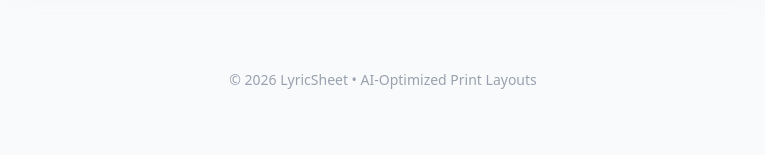
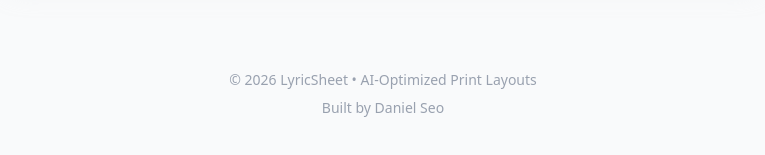
Before and after one commit to seoz/lyrics-printer, a React (Vite) app: page / in a window 1280 px wide. Shown: the part 989-1144 px from the top of the page, without its empty margins (257-1022 px from the left). Built offline with nearby package versions, Linux system fonts and the light colour scheme.

Commit message:
feat: Add builder attribution to footer
Includes developer name and year in the application's footer for transparency.

```diff
--- a/src/App.tsx
+++ b/src/App.tsx
@@ -145,8 +145,9 @@
         </AnimatePresence>
       </main>
 
-      <footer className="mt-24 text-center text-gray-400 text-sm no-print">
+      <footer className="mt-24 text-center text-gray-400 text-sm no-print pb-8">
         <p>© {new Date().getFullYear()} LyricSheet • AI-Optimized Print Layouts</p>
+        <p className="mt-2 font-medium">Built by Daniel Seo</p>
       </footer>
     </div>
   );
```
